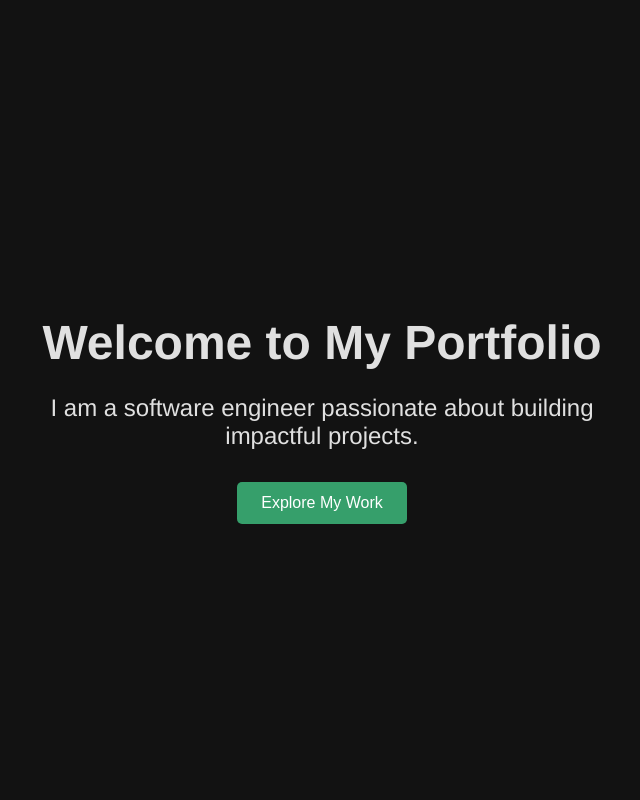
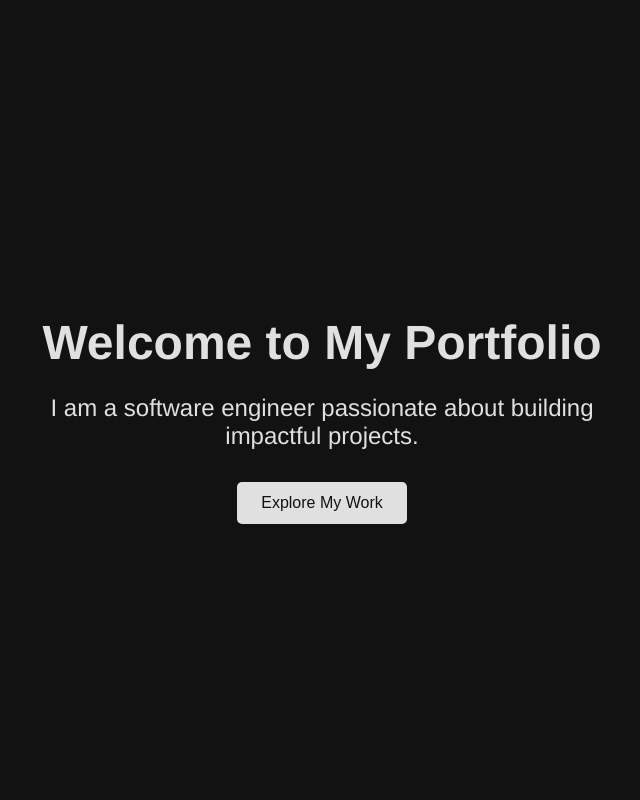
Before and after one commit to user4302/angeloedz, a Vue app: page / in a window 1280 px wide. In both pictures the pointer is over the button "Explore My Work". Shown: the top 800 px of the page, without its empty margins (318-958 px from the left). Built offline with nearby package versions, Linux system fonts and the light colour scheme.

Commit message:
uopdate button hover color

```diff
--- a/src/components/sections/HeroSection.vue
+++ b/src/components/sections/HeroSection.vue
@@ -49,6 +49,7 @@ export default {
 }
 
 .hero-button:hover {
-  background-color: #369f6b;
+  background-color: #e0e0e0;
+  color: #121212;
 }
 </style>
--- a/src/components/sections/ProjectSection.vue
+++ b/src/components/sections/ProjectSection.vue
@@ -191,7 +191,8 @@ export default {
 }
 
 .section-buttons button:hover {
-  background-color: #369f6b;
+  background-color: #e0e0e0;
+  color: #121212;
 }
 
 .card-container {
```
